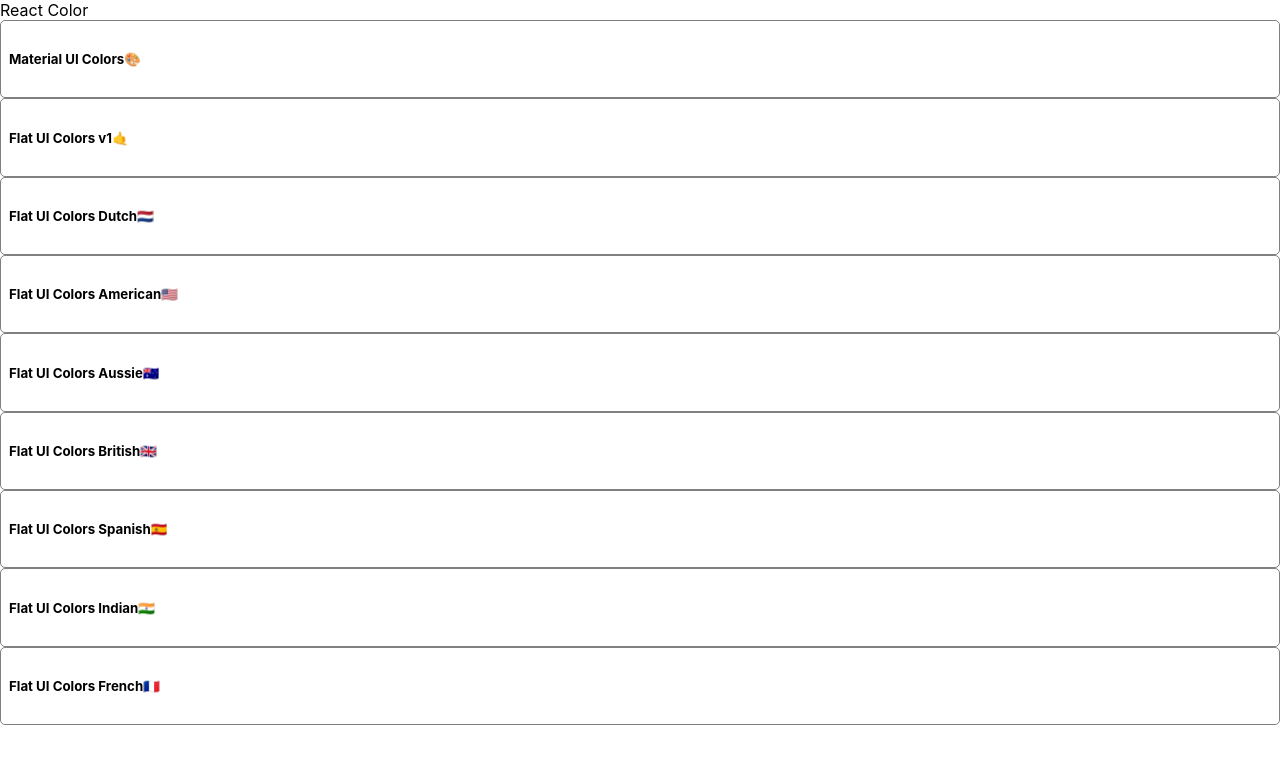
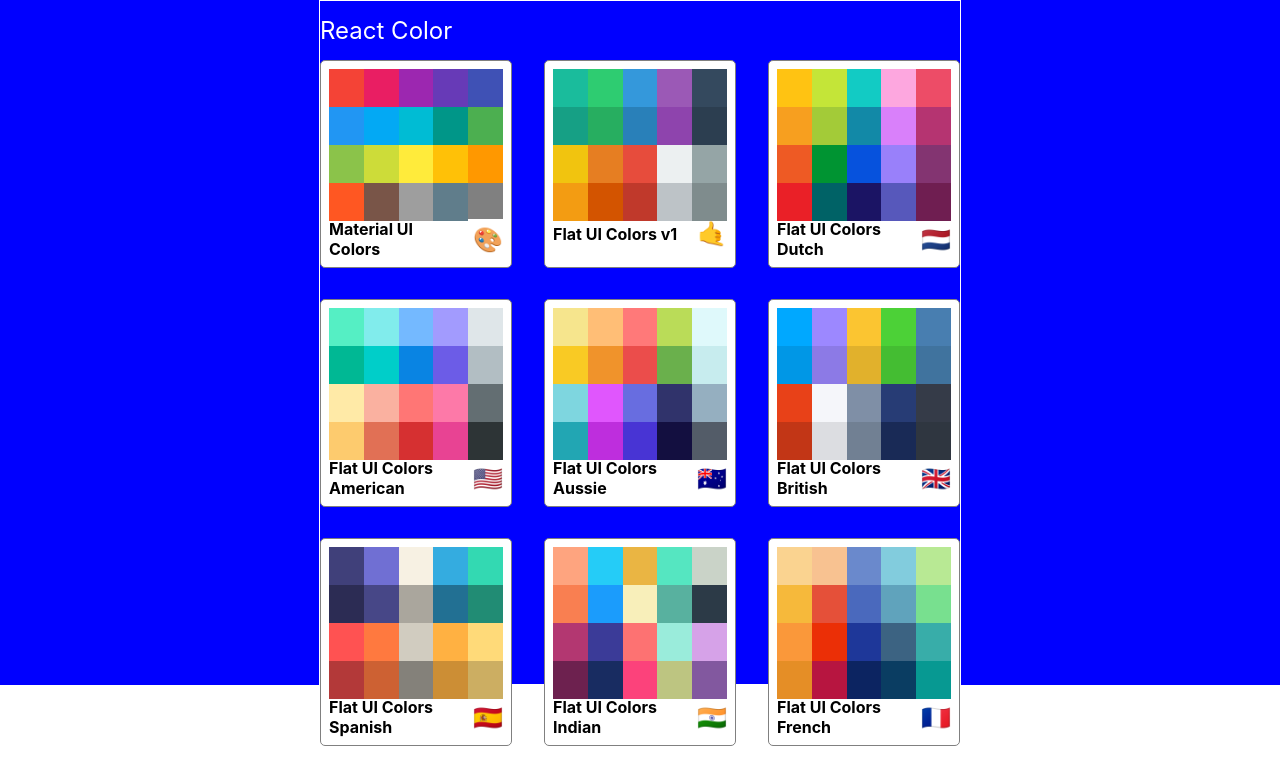
Before and after one commit to tricaodo/Color-Palette-App, a React (Create React App) app: page / in a window 1280 px wide. Shown: the top 784 px of the page. Built offline with nearby package versions, Linux system fonts and the light colour scheme.

Commit message:
added style to mini palette

```diff
--- a/src/MiniPalette.js
+++ b/src/MiniPalette.js
@@ -2,23 +2,55 @@
 import { withStyles } from "@material-ui/styles";
 const style = {
   root: {
-      display: "flex",
-      borderRadius: "5px",
-      border: "1px solid grey",
-      padding: "0.5rem",
-      "&:hover": {
-          cursor: "pointer"
-      }
+    backgroundColor: "white",
+    padding: "0.5rem",
+    borderRadius: "5px",
+    border: "1px solid grey",
+    // overflow: "hidden",
+    // position: "relative",
+    "&:hover": {
+      cursor: "pointer"
+    }
   },
-  colors: {},
-  title: {},
-  emoji: {}
+  colors: {
+    backgroundColor: "grey",
+    width: "100%",
+    height: "150px"
+  },
+  title: {
+    display: "flex",
+    justifyContent: "space-between",
+    alignItems: "center",
+    margin: "0",
+    paddintTop: "0.5rem",
+    fontSize: "1rem"
+    // position: "relative"
+  },
+  emoji: {
+    marginLeft: "0.5rem",
+    fontSize: "1.5rem"
+  },
+
+  miniPalette: {
+    display: "inline-block",
+    width: "20%",
+    height: "25%",
+    margin: "0 auto",
+    marginBottom: "-3.5px"
+  }
 };
 function miniPalette(props) {
-  const { classes, paletteName, emoji } = props;
+  const { classes, paletteName, emoji, colors } = props;
+  const palette = colors.map(color => (
+    <div
+      className={classes.miniPalette}
+      style={{ backgroundColor: color.color }}
+      key={color.name}
+    ></div>
+  ));
   return (
     <div className={classes.root}>
-      <div className={classes.colors}></div>
+      <div className={classes.colors}>{palette}</div>
       <h5 className={classes.title}>
         {paletteName}
         <span className={classes.emoji}>{emoji}</span>
--- a/src/PaletteList.js
+++ b/src/PaletteList.js
@@ -2,13 +2,38 @@
 import MiniPalette from "./MiniPalette";
 import { withStyles } from "@material-ui/styles";
 const styles = {
-  root: {backgroundColor: "white"},
-  container: {backgroundColor: "white"},
-  title: {backgroundColor: "white"},
-  palettes: {backgroundColor: "white"}
+  root: {
+    backgroundColor: "blue",
+    width: "100%",
+    display: "flex",
+    justifyContent: "center",
+    alignItems: "flex-start"
+  },
+  container: {
+    width: "50%",
+    display: "flex",
+    alignItems: "center",
+    justifyContent: "center",
+    flexDirection: "column",
+    flexWrap: "wrap",
+    border: "1px solid white"
+  },
+  title: {
+    fontSize: "1.5rem",
+    color: "white",
+    display: "flex",
+    justifyContent: "space-between",
+    paddingBottom: "15px",
+    paddingTop: "15px",
+    width: "100%"
+  },
+  palettes: {
+    display: "grid",
+    gridTemplateColumns: "repeat(3, 30%)",
+    gridGap: "5%"
+  }
 };
 class PaletteList extends Component {
-
   render() {
     const { palettes, classes } = this.props;
     return (
```
Lines whose indentation alone changed are shown as unchanged.
